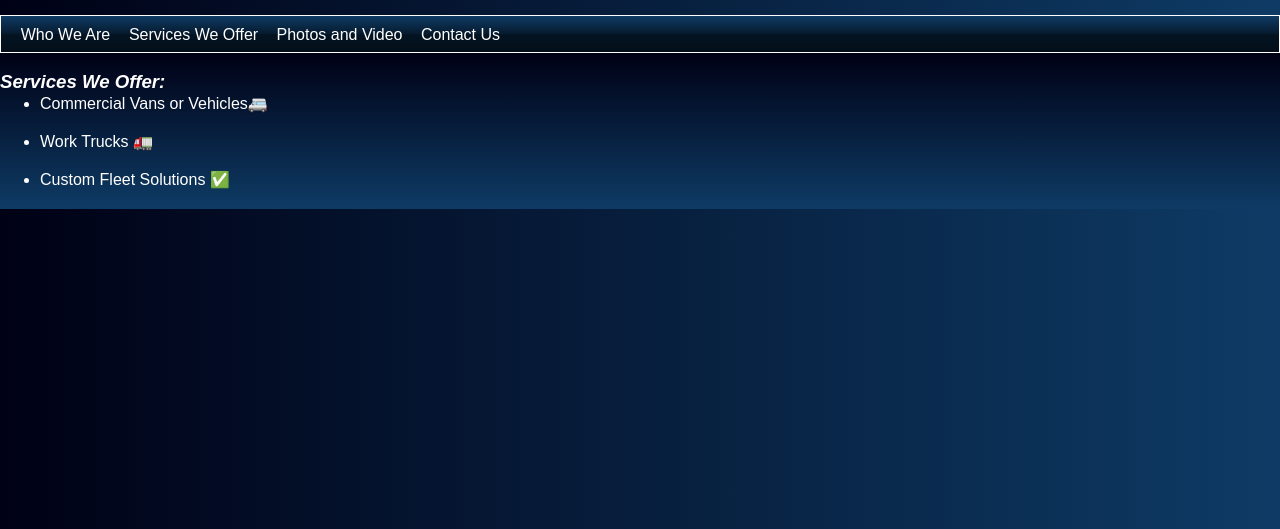
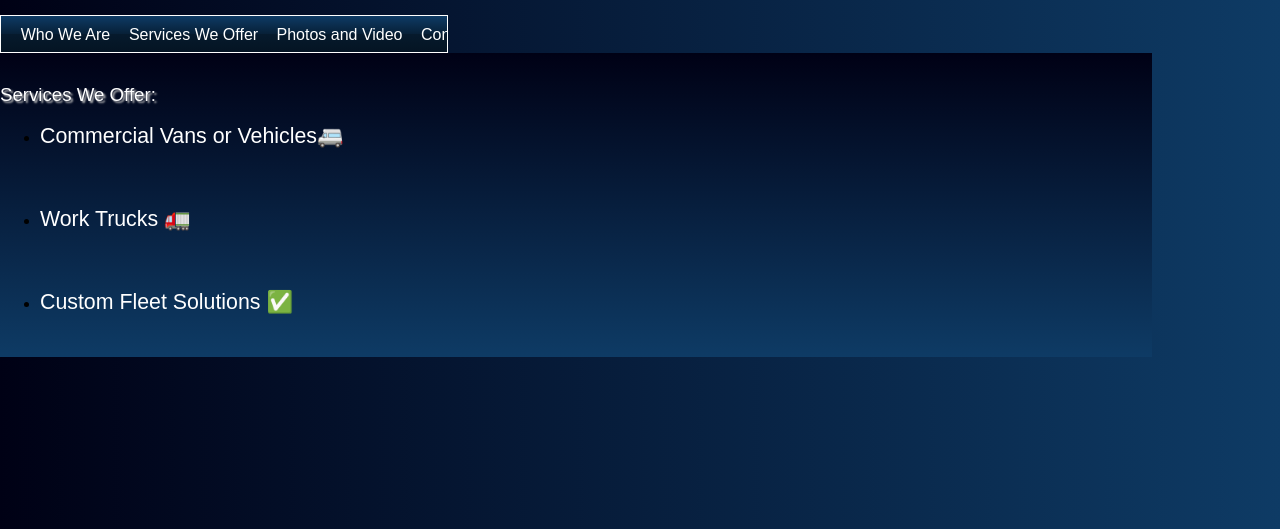
Before and after one commit to SMBFenton56/SFS, a plain HTML site: page services.html in a window 1280 px wide. Shown: the part 271-800 px from the top of the page. Drawn offline with Linux system fonts and the light colour scheme.

Commit message:
Add files via upload

```diff
--- a/services_html.css
+++ b/services_html.css
@@ -27,7 +27,7 @@ body { background-color:#0E3B65; background: linear-gradient(to right, #000115,
 #img_3c70b732 { vertical-align: top; border-radius: 15px; position:relative; display: inline-block; width:55%; background:none; height:auto;  }
 .textstyle2 { text-align:left; }
 .textstyle3 { font-size:12pt; font-family:Arial, Helvetica, sans-serif; color:#000000;  }
-#menu_12dc9f48 { box-sizing: border-box; vertical-align: bottom; position:relative; display: inline-block; width:100%; height:38px; text-align:left; background-color:#0E3B65; background: linear-gradient(to bottom,#0E3B65, #061A2D 50%, #041423 50%, #030E19); border: 1px solid #FFFFFF;  }
+#menu_12dc9f48 { box-sizing: border-box; vertical-align: bottom; position:relative; display: inline-block; width:35%; height:38px; text-align:left; background-color:#0E3B65; background: linear-gradient(to bottom,#0E3B65, #072037 50%, #061A2D 50%, #041423); border: 1px solid #FFFFFF;  }
 .menuholder1 { position: relative; overflow: hidden; width: 100%; height: 100%; }
 .menustyle1 { position:absolute; width:37px; height:38px; left:10px;  }
 .menuentry_text1 { position:absolute; top:0px; bottom:0px; left:0px; right:0px; margin-top:auto; margin-bottom:auto; margin-left:auto; margin-right:auto; height:33px;  }
@@ -39,9 +39,19 @@ body { background-color:#0E3B65; background: linear-gradient(to right, #000115,
 .menustyle4 { position:absolute; width:145px; height:38px; left:266px;  }
 .menustyle5 { position:absolute; width:97px; height:38px; left:411px;  }
 .textstyle6 { font-size:12pt; font-family:Arial, Helvetica, sans-serif; color:#000000;  white-space: nowrap; }
-#placeh_91ac625 { vertical-align: top; position:relative; display: inline-block; width:100%; min-height:50px; background-color:#0E3B65; background: linear-gradient(to bottom, #000115, #0E3B65);  }
-.textstyle7 { font-size:10pt; font-family:Arial, Helvetica, sans-serif; color:#000000;  }
-.textstyle8 { font-size:14pt; font-family:Arial, Helvetica, sans-serif; color:#FFFFFF; font-style:italic; font-weight:bold; line-height: 1.2;  }
-.textstyle9 { font-size:12pt; font-family:Arial, Helvetica, sans-serif; color:#FFFFFF; line-height: 1.2;  }
-.ulstyle1 { margin:0; font-size: 12pt; color:#FFFFFF;  }
+#placeh_91ac625 { vertical-align: top; position:relative; display: inline-block; width:90%; min-height:50px; background-color:#0E3B65; background: linear-gradient(to bottom, #000115, #0E3B65);  }
+#container_4473df6d { vertical-align: top; position:relative; display: inline-block; width:90%; background:none;  }
+#container_4473df6d_padding { margin: 10px; display: block;  }
+#container_42a8e7dd { vertical-align: top; position:relative; display: inline-block; width:100%; background-color:#0E3B65; background: linear-gradient(to right, #000115, #0E3B65);  }
+.textstyle7 { font-size:18pt; font-family:Arial, Helvetica, sans-serif; color:#FFFFFF; font-style:italic; font-weight:bold; line-height: 1.2;  }
+#container_3f2be38f { vertical-align: top; position:relative; display: inline-block; width:100%; background:none;  }
+#container_3f2be38f_padding { margin: 5px; display: block;  }
+#container_4c93732e { vertical-align: top; position:relative; display: inline-block; width:100%; background:none;  }
+.textstyle8 { font-size:14pt; font-family:Arial, Helvetica, sans-serif; color:#FFFFFF; line-height: 1.2; text-shadow: 2px 2px 2px #C0C0C0;  }
+.textstyle9 { font-size:16pt; font-family:Arial, Helvetica, sans-serif; color:#FFFFFF; line-height: 1.2;  }
 .textstyle10 { font-size:12pt; font-family:Arial, Helvetica, sans-serif; color:#1F1F1F; line-height: 1.2; text-shadow: 2px 2px 2px #C0C0C0;  }
+.textstyle11 { font-size:10pt; font-family:Arial, Helvetica, sans-serif; color:#000000;  }
+@media only screen and (max-width: 800px)
+{
+		#container_4c93732e { width:100%;  }
+}
```
Also changed, not shown: rc_images/holeinone.jpg (added), rc_images/parade1_1200x857.jpg (added), rc_images/parade2_1200x856.jpg (added), rc_images/parade3_1200x857.jpg (added), rc_images/parade4_1200x857.jpg (added), rc_images/parade5_1200x856.jpg (added).
